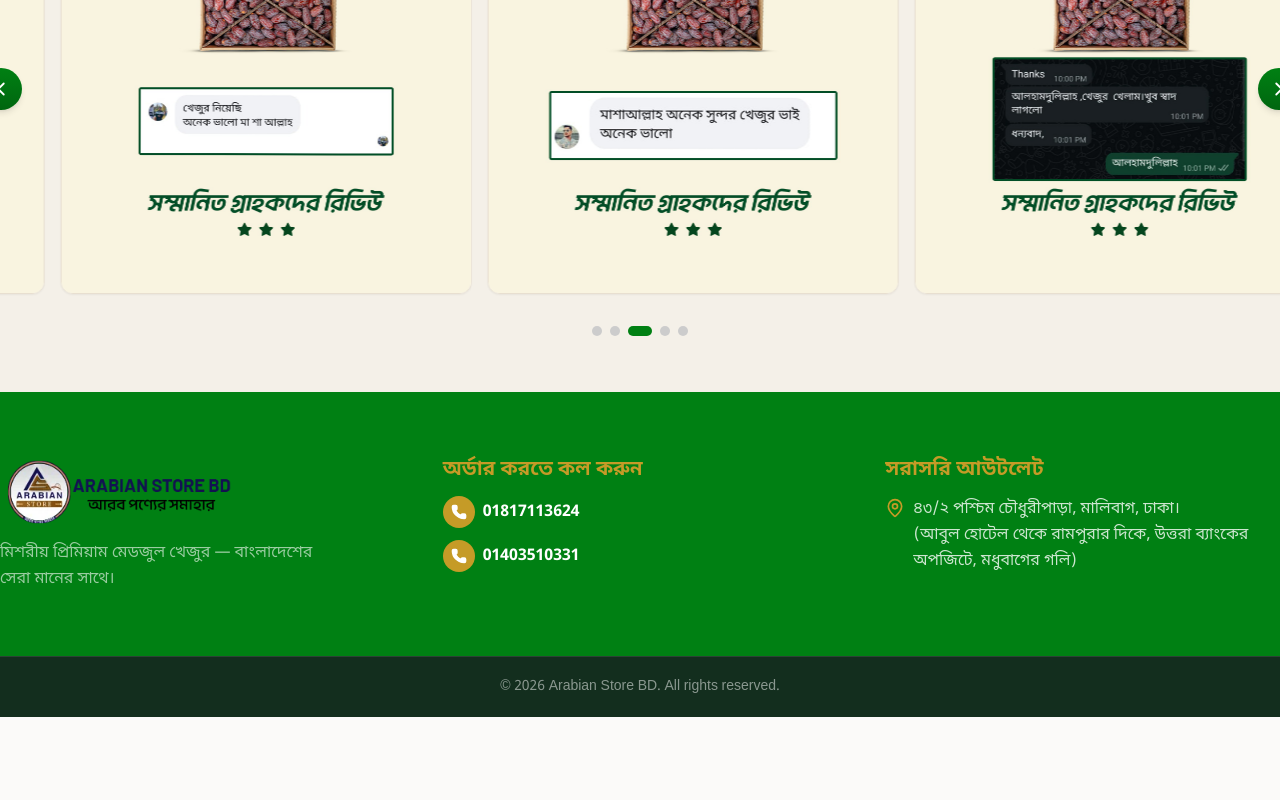
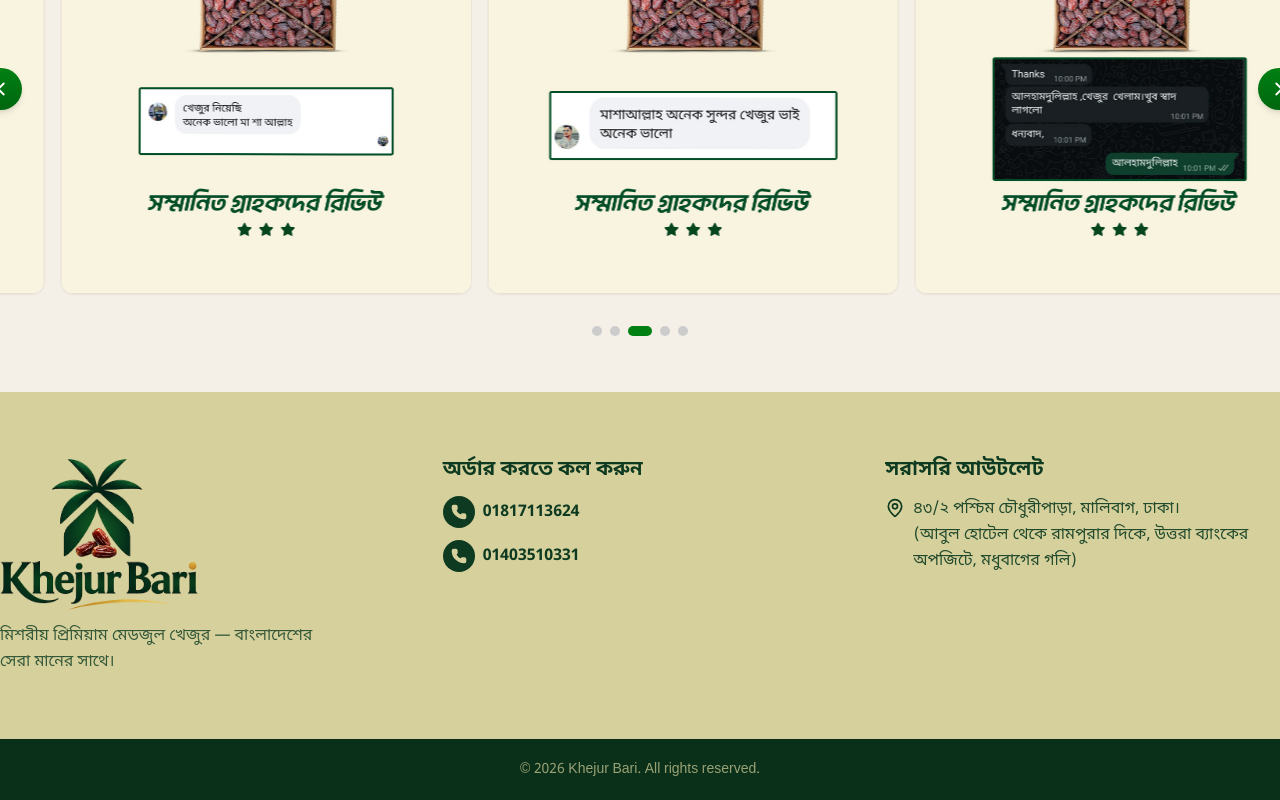
Before and after one commit to Alok4D/arabian-store-bd, a Next.js app in the folder arabian-store-frontend/: page / in a window 1280 px wide. Shown: the part 3019-3819 px from the top of the page. Before the commit the page ends 3736 px from the top, so only its background shows below. Built offline with nearby package versions, Linux system fonts and the light colour scheme; no server answers.

Commit message:
feat: add Footer component and site branding assets

```diff
--- a/arabian-store-frontend/src/app/(landing)/components/Footer.tsx
+++ b/arabian-store-frontend/src/app/(landing)/components/Footer.tsx
@@ -7,7 +7,7 @@ export function Footer() {
     <footer className="w-full">
 
       {/* Top Contact Section */}
-      <div className="bg-[#008013] py-8 md:py-16 text-white">
+      <div className="bg-[#D6D19C] py-8 md:py-16 text-[#0D3A20]">
         <div className="max-w-7xl mx-auto px-6 md:px-10 lg:px-4 xl:px-0 w-full">
           <div className="grid grid-cols-1 md:grid-cols-3 gap-6 md:gap-10 lg:gap-12">
 
@@ -15,26 +15,26 @@ export function Footer() {
             <div className="flex flex-col items-center md:items-start gap-3">
               <div className="flex items-center gap-2">
                 <div className="flex items-center justify-center">
-                  <Image src="/Arabian-Store-Logo-Wide.webp" alt="Arabian Store" width={240} height={60} className="object-contain w-[200px] md:w-[240px]" />
+                  <Image src="/logo/navandfooterlogo.png" alt="Khejur Bari" width={240} height={240} className="object-contain w-[150px] md:w-[200px]" />
                 </div>
               </div>
-              <p className="text-md text-white/60 leading-relaxed max-w-xs text-center md:text-left">
+              <p className="text-md text-[#0D3A20]/80 leading-relaxed max-w-xs text-center md:text-left font-medium">
                 মিশরীয় প্রিমিয়াম মেডজুল খেজুর — বাংলাদেশের সেরা মানের সাথে।
               </p>
             </div>
 
             {/* Contact */}
             <div className="flex flex-col items-center md:items-start gap-3">
-              <h3 className="font-bold text-lg lg:text-xl text-[#C59B27]">অর্ডার করতে কল করুন</h3>
-              <a href="tel:09666767673" className="flex items-center gap-2 hover:text-[#C59B27] transition-colors text-base font-semibold">
-                <div className="w-8 h-8 bg-[#C59B27] rounded-full flex items-center justify-center flex-shrink-0">
-                  <Phone className="w-4 h-4 text-white fill-current" />
+              <h3 className="font-bold text-lg lg:text-xl text-[#0D3A20]">অর্ডার করতে কল করুন</h3>
+              <a href="tel:01817113624" className="flex items-center gap-2 hover:text-[#0D3A20]/70 transition-colors text-base font-bold">
+                <div className="w-8 h-8 bg-[#0D3A20] rounded-full flex items-center justify-center flex-shrink-0">
+                  <Phone className="w-4 h-4 text-[#D6D19C] fill-current" />
                 </div>
                 01817113624
               </a>
-              <a href="tel:01403510331" className="flex items-center gap-2 hover:text-[#C59B27] transition-colors text-base font-semibold">
-                <div className="w-8 h-8 bg-[#C59B27] rounded-full flex items-center justify-center flex-shrink-0">
-                  <Phone className="w-4 h-4 text-white fill-current" />
+              <a href="tel:01403510331" className="flex items-center gap-2 hover:text-[#0D3A20]/70 transition-colors text-base font-bold">
+                <div className="w-8 h-8 bg-[#0D3A20] rounded-full flex items-center justify-center flex-shrink-0">
+                  <Phone className="w-4 h-4 text-[#D6D19C] fill-current" />
                 </div>
                 01403510331
               </a>
@@ -42,9 +42,9 @@ export function Footer() {
 
             {/* Address */}
             <div className="flex flex-col items-center md:items-start gap-3">
-              <h3 className="font-bold text-lg lg:text-xl text-[#C59B27]">সরাসরি আউটলেট</h3>
-              <div className="flex items-start gap-2 text-md text-white/80 leading-relaxed">
-                <MapPin className="w-5 h-5 text-[#C59B27] flex-shrink-0 mt-0.5" />
+              <h3 className="font-bold text-lg lg:text-xl text-[#0D3A20]">সরাসরি আউটলেট</h3>
+              <div className="flex items-start gap-2 text-md text-[#0D3A20]/90 font-medium leading-relaxed">
+                <MapPin className="w-5 h-5 text-[#0D3A20] flex-shrink-0 mt-0.5" />
                 <p>৪৩/২ পশ্চিম চৌধুরীপাড়া, মালিবাগ, ঢাকা।<br />
                   (আবুল হোটেল থেকে রামপুরার দিকে, উত্তরা ব্যাংকের অপজিটে, মধুবাগের গলি)</p>
               </div>
@@ -55,9 +55,9 @@ export function Footer() {
       </div>
 
       {/* Bottom Bar */}
-      <div className="bg-[#132e1e] py-5 text-white/50 text-center text-sm border-t border-white/10">
+      <div className="bg-[#0B3019] py-5 text-[#D6D19C]/70 text-center text-sm border-t border-black/10">
         <div className="max-w-7xl mx-auto px-4 flex items-center justify-center">
-          <p>© 2026 Arabian Store BD. All rights reserved.</p>
+          <p>© 2026 Khejur Bari. All rights reserved.</p>
         </div>
       </div>
 
```
Also changed, not shown: arabian-store-frontend/public/logo/image.png (added), arabian-store-frontend/public/logo/navandfooterlogo.png (added).
